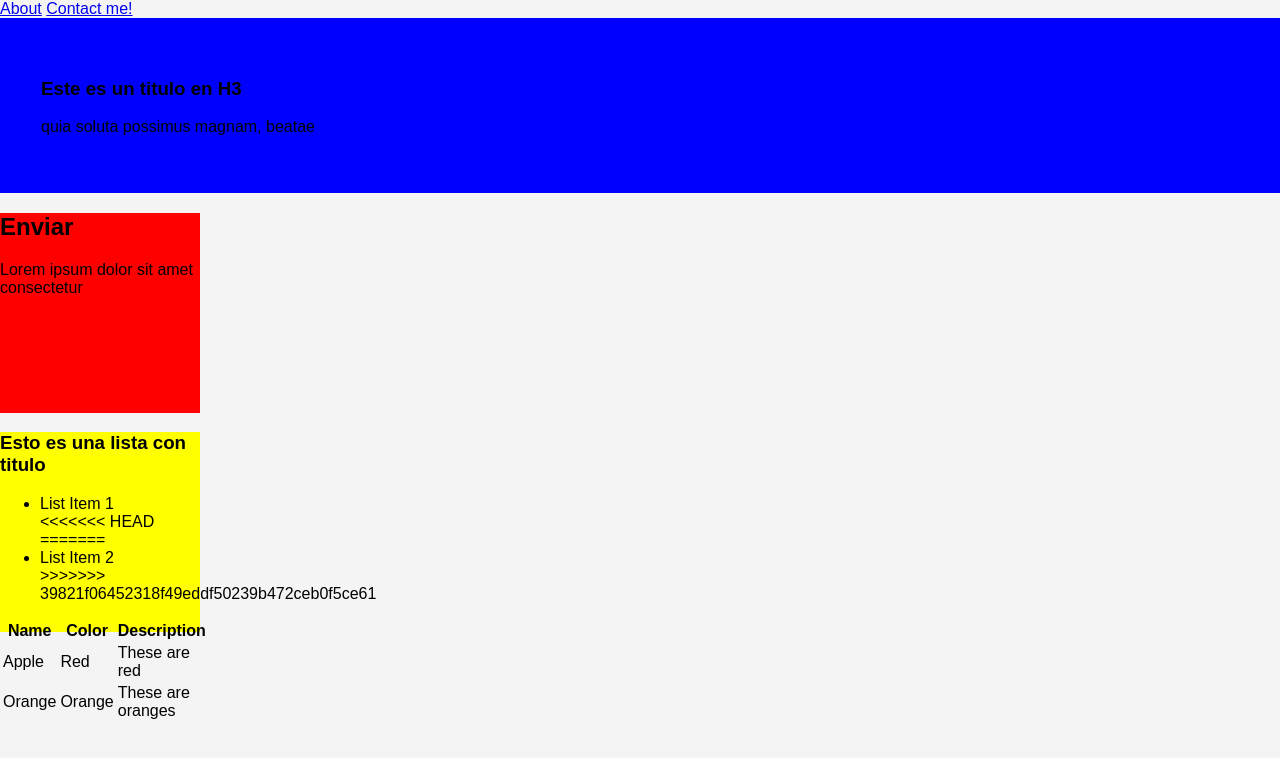
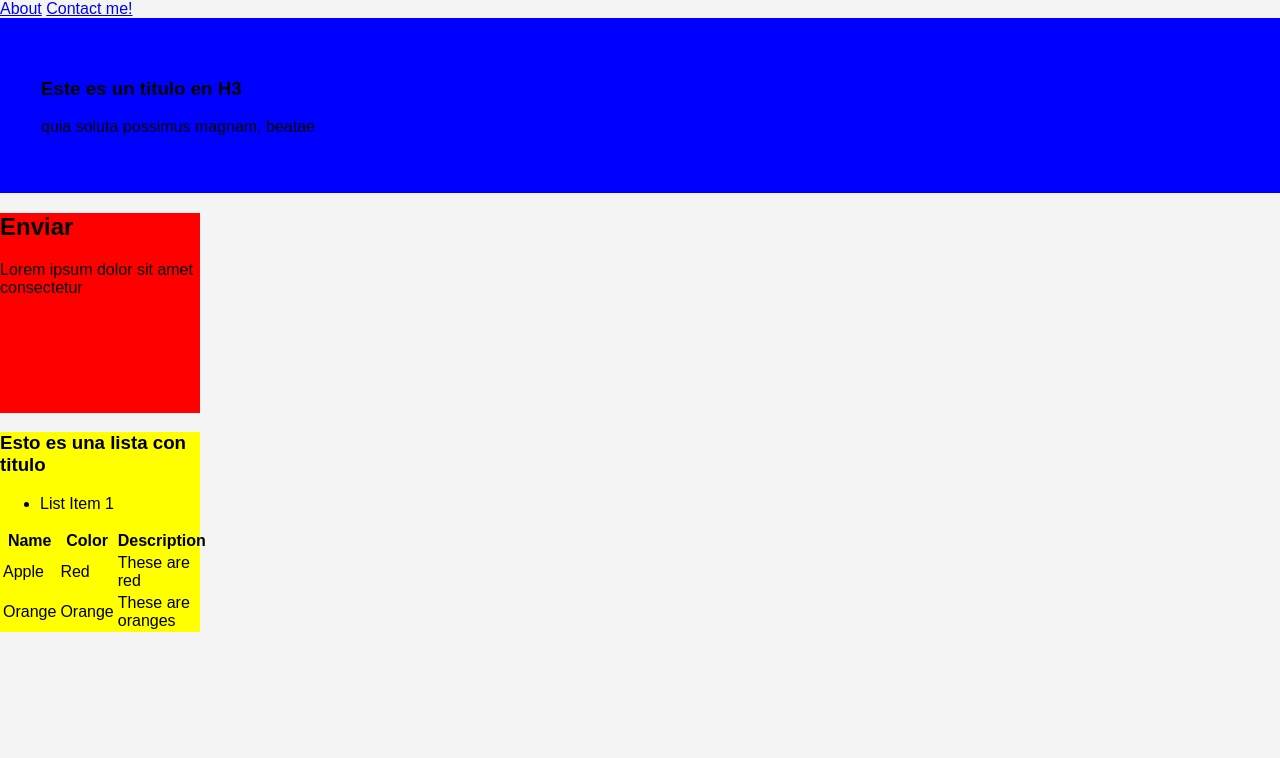
Before and after one commit to juanrebella/webHtml, a plain HTML site: page index.html in a window 1280 px wide. Drawn offline with Linux system fonts and the light colour scheme.

Commit message:
another commit

```diff
--- a/index.html
+++ b/index.html
@@ -32,10 +32,6 @@
                         <h3>Esto es una lista con titulo</h3>
                         <ul>
                             <li>List Item 1</li>
-<<<<<<< HEAD
-=======
-                            <li>List Item 2</li>
->>>>>>> 39821f06452318f49eddf50239b472ceb0f5ce61
                         </ul>
 
 
```
